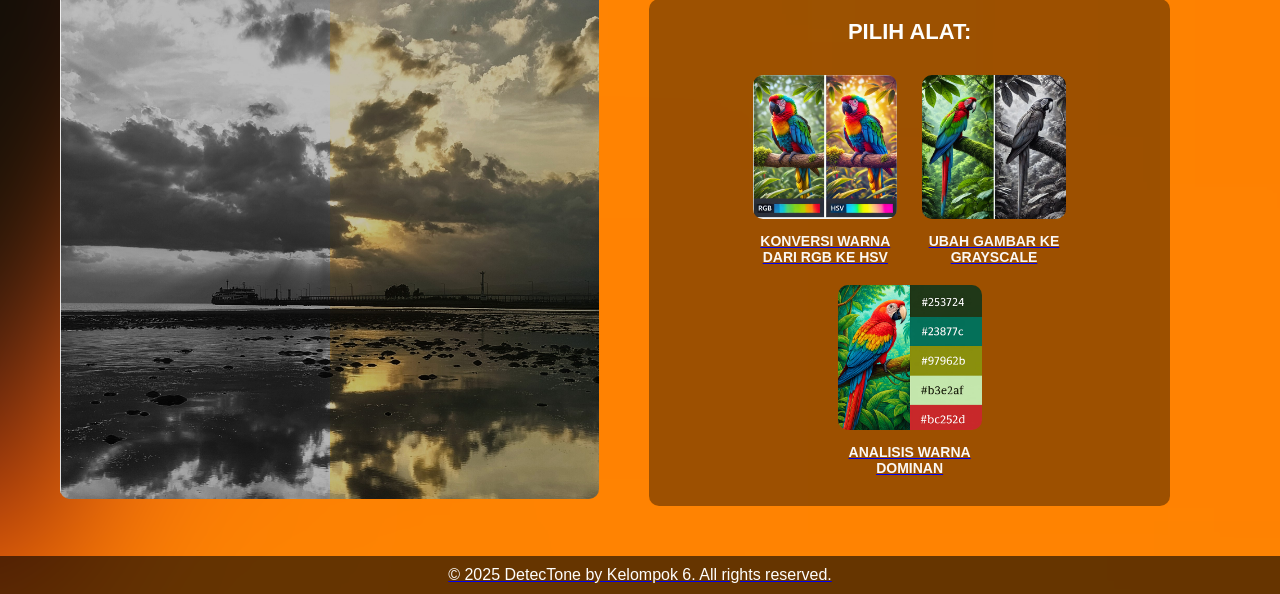
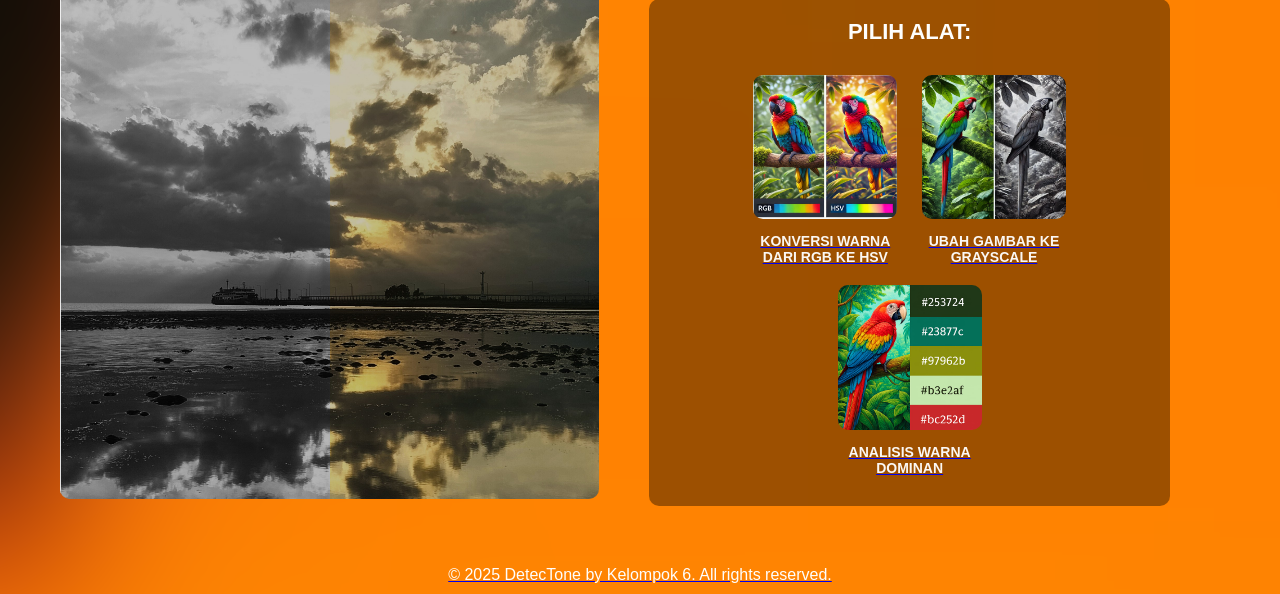
Before and after one commit to prasdionaditya/ilkom-23-citra-kelompok-6, a Flask app: page / in a window 1280 px wide. Shown: the part 370-964 px from the top of the page. Run offline with Flask 3, Linux system fonts and the light colour scheme.

Commit message:
refactor: remove background color from footer for improved readability

```diff
--- a/app/static/css/style.css
+++ b/app/static/css/style.css
@@ -186,7 +186,6 @@
 footer {
     text-align: center;
     padding: 10px 0;
-    background: rgba(0, 0, 0, 0.6);
     color: #fffffffd;
     margin-top: auto;
 }
```
